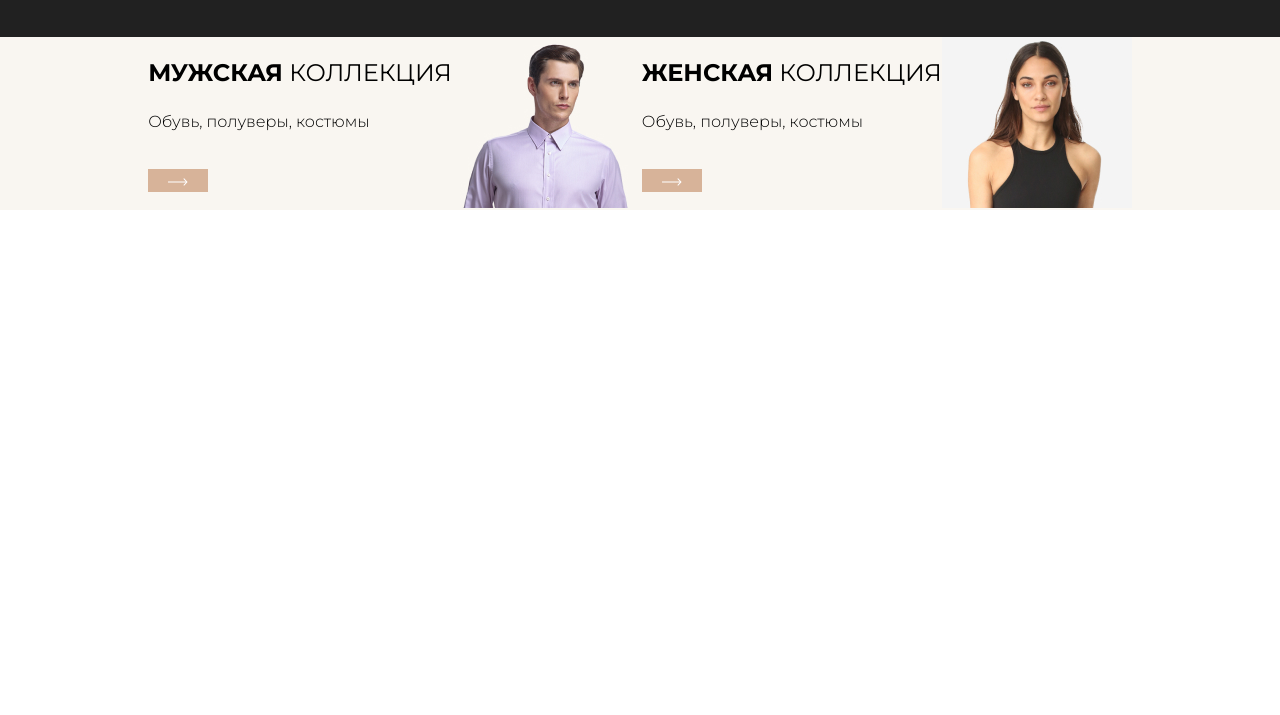
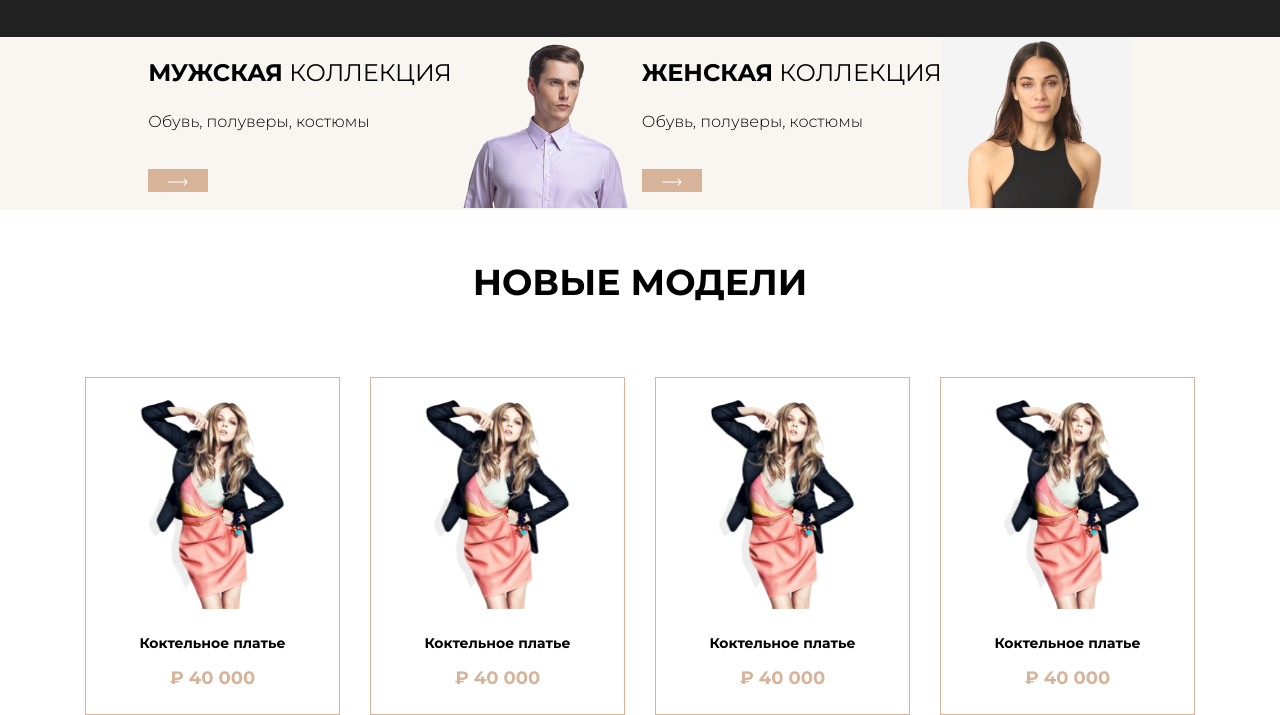
Before and after one commit to Josuke12/the-loop-web-shop, a website: page src/index.pug in a window 1280 px wide. Shown: the part 723-1438 px from the top of the page. Before the commit the page ends 933 px from the top, so only its background shows below. Drawn offline with nearby package versions, Linux system fonts and the light colour scheme; files that its build step writes are made by us from their sources; files whose address does not match are found by name.

Commit message:
Вёрстка блока с моделями

```diff
--- a/src/index.pug
+++ b/src/index.pug
@@ -5,3 +5,4 @@ block content
 		include ./pug/components/main-block.pug
 		include ./pug/components/separator-block.pug
 		include ./pug/components/collections-block.pug
+		include ./pug/components/new-models.pug
--- /dev/null
+++ b/src/pug/components/new-models.pug
@@ -0,0 +1,11 @@
+- let repeat = 1;
+
+section.models._container
+	h3 Новые модели
+	.models__list
+		while repeat <= 4
+			.models__item
+				img(src="img/model.jpg" alt="модель")
+				h4 Коктельное платье
+				p 40 000
+			- repeat++;
--- /dev/null
+++ b/src/scss/components/models.scss
@@ -0,0 +1,54 @@
+.models {
+	margin-top: 5rem;
+	h3 {
+		font-size: 3.6rem;
+		text-transform: uppercase;
+		text-align: center;
+		margin-bottom: 7.3rem;
+	}
+
+	&__list {
+		display: flex;
+		align-items: center;
+		justify-content: center;
+	}
+
+	&__item {
+		display: flex;
+		flex-direction: column;
+		align-items: center;
+		border: 1px solid #D7B399;
+		padding: 2.2rem 2.5rem 2.5rem;
+		img {
+			max-width: 20.5rem;
+		}
+		h4 {
+			font-size: 1.4rem;
+			margin-top: 2.5rem;
+		}
+		p {
+			font-weight: 700;
+			font-size: 1.8rem;
+			color: #D7B399;
+			margin-top: 1.5rem;
+		}
+		p::before {
+			content: '₽ ';
+		}
+		&:not(:last-child) {
+			margin-right: 3rem;
+		}
+	}
+}
+
+
+@media (max-width: 886px) {
+	.models {
+		&__list {
+			flex-direction: column;
+		}
+		&__item:not(:last-child) {
+			margin: 2rem 0;
+		}
+	}
+}
--- a/src/scss/main.scss
+++ b/src/scss/main.scss
@@ -11,4 +11,5 @@
 @import './components/main-block';
 @import './components/button';
 @import './components/separator-block';
-@import './components/collections-block.scss';
+@import './components/collections-block';
+@import './components/models';
```
Also changed, not shown: img/model.jpg (added), index.html, style/style.css.
